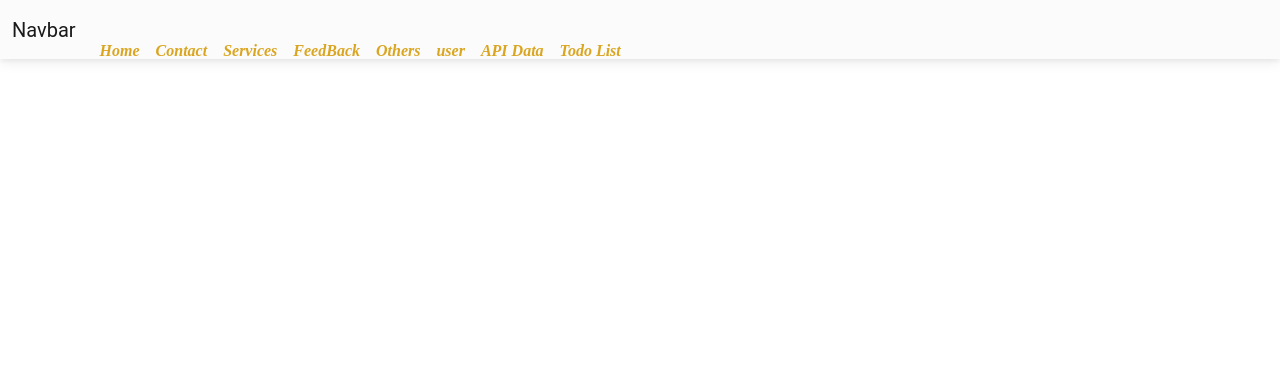
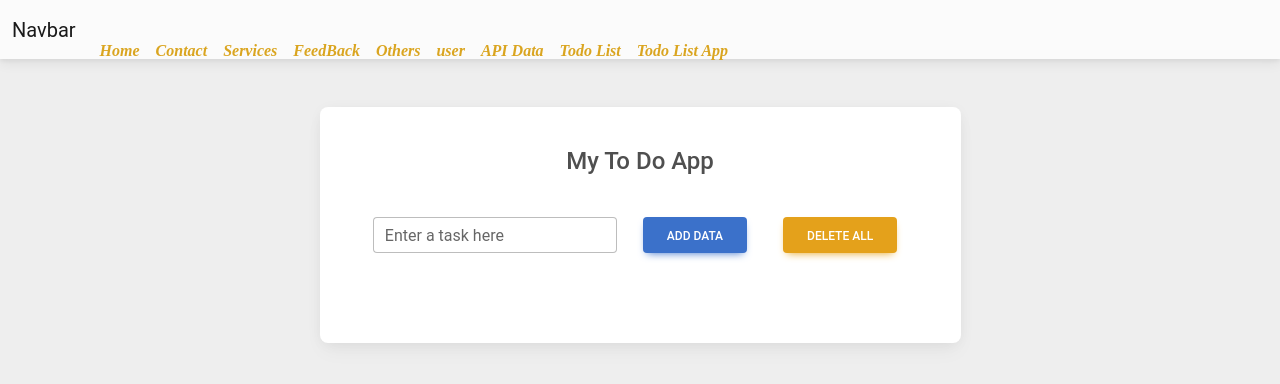
Before and after one commit to MuhammadYasin54/React-JS-Project, a React (Vite) app: page /todolist in a window 1280 px wide. Shown: the top 384 px of the page. Built offline with nearby package versions, Linux system fonts and the light colour scheme.

Commit message:
Todo List

```diff
--- a/src/Pages/todo/todo.jsx
+++ b/src/Pages/todo/todo.jsx
@@ -1,12 +1,13 @@
-import React, {useState} from "react";
+import React, { useState } from "react";
 
-const Todo = () =>{
+const Todo = () => {
 
     const [todoInput, setTodoInput] = useState("");
-    const [todoArr, setTodoArr] =  useState([]);
-    const [editInput, setEditInput] = useState(null)
+    const [todoArr, setTodoArr] = useState([]);
+    const [targetKey, setTargetKey] = useState("")
+    const [isEdit, setIsEdit] = useState(false)
 
-    const addItem = () =>{
+    const addItem = () => {
         console.log(todoInput);
         const cloneTodos = [...todoArr]
         cloneTodos.push(todoInput);
@@ -14,34 +15,56 @@ const Todo = () =>{
         setTodoInput("")
 
     }
-    const editText =(index)=>{
-        setTodoInput(todoArr[index])
-        setEditInput(index)
-    }
-    const updateItem = ()=>{
-        const cloneTodos =  [...todoArr]
-        cloneTodos[editInput]=todoInput;
-        setTodoArr(cloneTodos);
-        setTodoInput("")
-        setEditInput(null)
-    }
-    const deleteItem = (key) =>{
+    const deleteItem = (key) => {
         const cloneTodos = [...todoArr]
         cloneTodos.splice(key, 1)
         setTodoArr(cloneTodos);
     }
+
+    const editItem = (key) => {
+        const targetVal = todoArr[key]
+        setTargetKey(key)
+        setTodoInput(targetVal);
+        setIsEdit(true)
+    }
+    const updateItem = () => {
+        const cloneTodos = [...todoArr]
+        // cloneTodos[isEdit]=todoInput;
+        cloneTodos.splice(targetKey, 1, todoInput);
+        setTodoArr(cloneTodos);
+        setTodoInput("")
+        setIsEdit(false);
+        setTargetKey("")
+    }
+    const undoItem = () => {
+        setTodoInput("")
+        setIsEdit(false)
+    }
+
     return (
-        <div>
+        <div className="container">
             <h1>Todo Input List</h1>
-            <input type="text" placeholder="Type Something" value={todoInput} onChange={(e)=> setTodoInput(e.target.value)} />
-            <button onClick={addItem}>Add Data</button>
-            <button onClick={updateItem}>Update</button>
+            <input type="text" placeholder="Type Something" value={todoInput} onChange={(e) => setTodoInput(e.target.value)} />
+            {
+                (isEdit)
+                    ?
+                    (<div>
+                        <button onClick={undoItem}> Undo</button>
+                        <button onClick={updateItem}>Update</button>
+                    </div>)
+                    :
+                    (<div>
+                        <button onClick={addItem}>Add Data</button>
+                        <button onClick={() => setTodoArr([])}>Delete All</button>
+                    </div>)
+            }
+
             <ul>
                 {
-                    todoArr?.map((item, index)=>{
+                    todoArr?.map((item, index) => {
                         return <li key={index}>{item}
-                        <button onClick={()=>editText(index)}>Edit</button>
-                        <button onClick={()=> deleteItem(index)}>Delete Item</button>
+                            <button onClick={() => editItem(index)}>Edit</button>
+                            <button onClick={() => deleteItem(index)}>Delete Item</button>
                         </li>
 
 
--- /dev/null
+++ b/src/Pages/todo/todolist.jsx
@@ -0,0 +1,144 @@
+import React, { useState } from "react";
+import {
+    MDBBtn,
+    MDBCard,
+    MDBCardBody,
+    MDBCol,
+    MDBContainer,
+    MDBInput,
+    MDBRow,
+    MDBTable,
+    MDBTableBody,
+    MDBTableHead,
+} from "mdb-react-ui-kit";
+import { data } from "react-router";
+
+const TodoList = () => {
+
+    const [todoInput, setTodoInput] = useState("");
+    const [todoArr, setTodoArr] = useState([]);
+    const [targetKey, setTargetKey] = useState("")
+    const [isEdit, setIsEdit] = useState(false)
+
+    const addItem = () => {
+        console.log(todoInput);
+        const cloneTodos = [...todoArr]
+        cloneTodos.push(todoInput);
+        setTodoArr(cloneTodos);
+        setTodoInput("")
+
+    }
+    const deleteItem = (key) => {
+        const cloneTodos = [...todoArr]
+        cloneTodos.splice(key, 1)
+        setTodoArr(cloneTodos);
+    }
+
+    const editItem = (key) => {
+        const targetVal = todoArr[key]
+        setTargetKey(key)
+        setTodoInput(targetVal);
+        setIsEdit(true)
+    }
+    const updateItem = () => {
+        const cloneTodos = [...todoArr]
+        // cloneTodos[isEdit]=todoInput;
+        cloneTodos.splice(targetKey, 1, todoInput);
+        setTodoArr(cloneTodos);
+        setTodoInput("")
+        setIsEdit(false);
+        setTargetKey("")
+    }
+    const undoItem = () => {
+        setTodoInput("")
+        setIsEdit(false)
+    }
+
+    return (
+        <section className="vh-100" style={{ backgroundColor: "#eee" }}>
+            <MDBContainer className="py-5 h-100">
+                <MDBRow className="d-flex justify-content-center align-items-center">
+                    <MDBCol lg="9" xl="7">
+                        <MDBCard className="rounded-3">
+                            <MDBCardBody className="p-4">
+                                <h4 className="text-center my-3 pb-3">My To Do App</h4>
+                                <MDBRow className="row-cols-lg-auto g-3 justify-content-center align-items-center mb-4 pb-2">
+                                    <MDBCol size="12">
+                                        <MDBInput
+                                            label="Enter a task here"
+                                            id="form1"
+                                            type="text"
+
+
+                                            value={todoInput} onChange={(e) => setTodoInput(e.target.value)}
+                                        />
+                                    </MDBCol>
+
+                                    <MDBCol size="12">
+                                        {
+                                            (isEdit)
+                                                ?
+                                                (<div>
+                                                    <MDBBtn onClick={undoItem}> Undo</MDBBtn>
+                                                    <MDBBtn onClick={updateItem}>Update</MDBBtn>
+                                                </div>)
+                                                :
+                                                (<div>
+                                                    <MDBBtn onClick={addItem}>Add Data</MDBBtn>
+
+                                                </div>)
+                                        }
+
+                                    </MDBCol>
+                                    <MDBCol size="12">
+                                        <MDBBtn type="submit" color="warning" onClick={() => setTodoArr([])}>
+                                            Delete All
+                                        </MDBBtn>
+                                    </MDBCol>
+                                </MDBRow>
+                                <MDBTable className="mb-4">
+                                    {
+                                        todoArr.length > 0 &&
+
+                                        <MDBTableHead>
+                                            <tr style={{ textAlign: "center" }}>
+                                                <th scope="col">No.</th>
+                                                <th scope="col">Todo item</th>
+                                                <th scope="col">Date</th>
+                                                <th scope="col">Actions</th>
+                                            </tr>
+                                        </MDBTableHead>
+                                    }              <MDBTableBody>
+                                        {
+                                            todoArr?.map((item, index) => {
+                                                return (
+                                                    <tr style={{ textAlign: "center" }}>
+                                                        <th scope="row">{index + 1}</th>
+                                                        <td>{item}</td>
+                                                        <td>{new Date().toLocaleDateString() + " " + new Date().toLocaleTimeString()}</td>
+                                                        <td>
+                                                            <MDBBtn color="danger"
+                                                                onClick={() => deleteItem(index)} disabled={isEdit}>
+                                                                Delete
+                                                            </MDBBtn>
+
+                                                            <MDBBtn color="success" className="ms-1"
+                                                                onClick={() => editItem(index)}>
+                                                                Edit
+                                                            </MDBBtn>
+                                                        </td>
+                                                    </tr>
+                                                )
+                                            })
+                                        }
+                                    </MDBTableBody>
+                                </MDBTable>
+                            </MDBCardBody>
+                        </MDBCard>
+                    </MDBCol>
+                </MDBRow>
+            </MDBContainer>
+        </section>
+    );
+}
+export default TodoList;
--- a/src/components/header.css
+++ b/src/components/header.css
@@ -16,8 +16,18 @@ ul {
     flex-direction: column;
     margin: auto;
 
-;
 
+
+
+}
+#container {
+    height: 20vh;
+    width: auto;
+    display: flex;
+    flex-direction: column;
+    justify-content: center;
+    align-items: center;
+    text-align: center;
 
 }
 li {
@@ -35,9 +45,9 @@ button {
 button:hover {
    margin: 10px;
     font-weight: bolder;
-    font-size: 20px;
+    font-size: 14px;
     color: black;
-    transform: scale(1,1);
-    transition: 0.15s;
+    transform: scale(1.02,1.02);
+    transition: 0.2s;
 
 }
--- a/src/navbar.jsx
+++ b/src/navbar.jsx
@@ -54,6 +54,9 @@ const NavBar=()=> {
              <MDBNavbarItem>
               <MDBNavbarLink> <Link to={"/Todo"} className='link'>Todo List</Link></MDBNavbarLink>
             </MDBNavbarItem>
+            <MDBNavbarItem>
+              <MDBNavbarLink> <Link to={"/TodoList"} className='link'>Todo List App</Link></MDBNavbarLink>
+            </MDBNavbarItem>
 
           </MDBNavbarNav>
         </MDBCollapse>
--- a/src/routes.jsx
+++ b/src/routes.jsx
@@ -12,6 +12,7 @@ import CustomUser from "./userdata";
 import ApiData from "./ApiData";
 import UserData from "./apiuserdata";
 import Todo from "./Pages/todo/todo";
+import TodoList from "./Pages/todo/todolist";
 
 const AppRoutes =()=>{
 return(
@@ -27,6 +28,8 @@ return(
               <Route element={<ApiData/>} path="/apiData"/>
                 <Route element={<UserData/>} path="/apidata/:uid"/>
                  <Route element={<Todo/>} path="/todo"/>
+                 <Route element={<TodoList/>} path="/todolist"/>
+
     </Routes>
 )
 }
```
